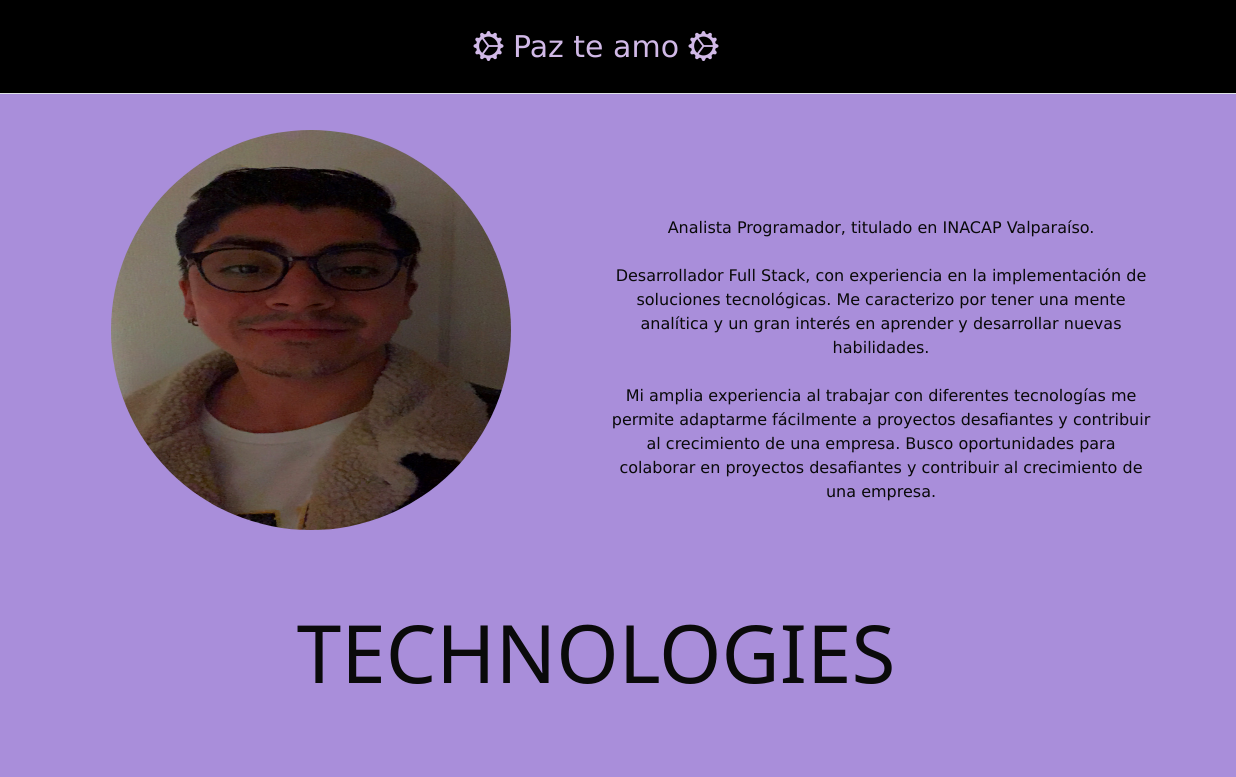
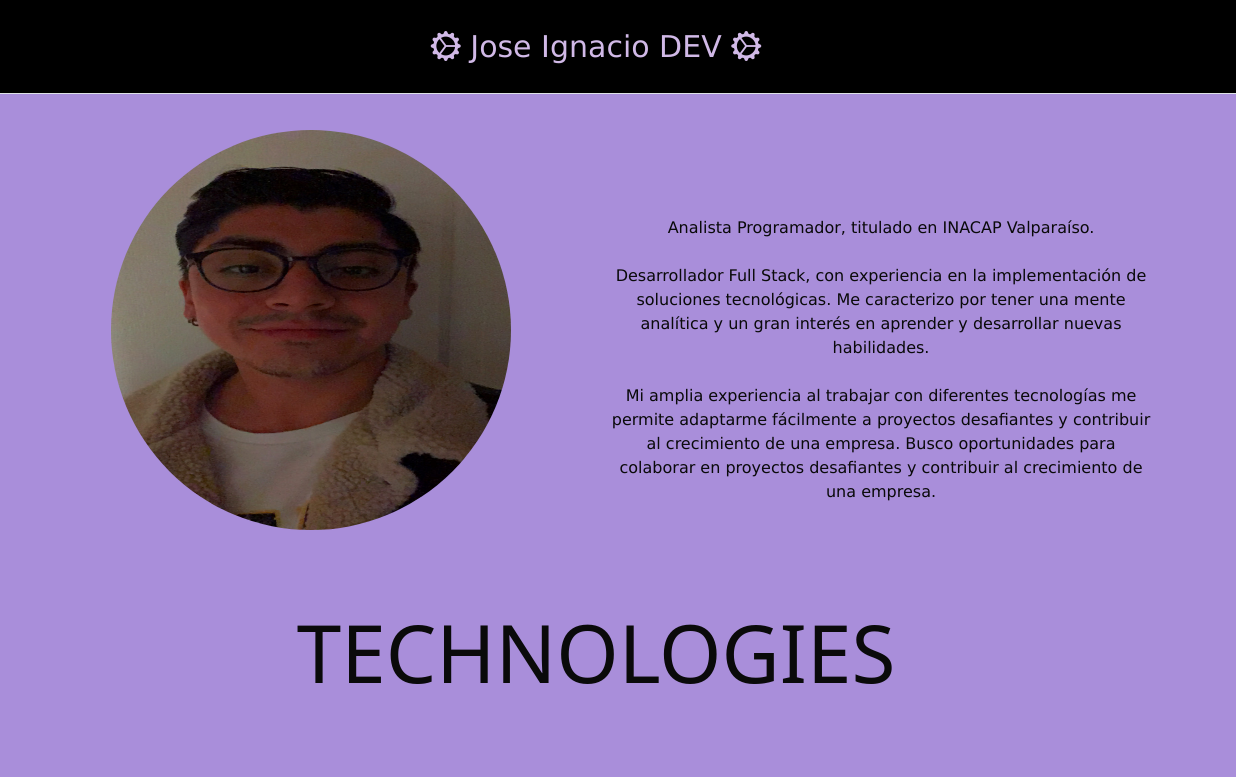
Before and after one commit to josefuentes54/joseignacio, a plain HTML site: page index.html in a window 1280 px wide. Shown: the top 777 px of the page, 44-1280 px from the left. Drawn offline with nearby package versions, Linux system fonts and the light colour scheme.

Commit message:
Segundo Commit

```diff
--- a/index.html
+++ b/index.html
@@ -22,7 +22,7 @@
       </a>
 
       <ul class="nav col-12 col-md-auto mb-2 justify-content-center mb-md-0">
-        <li ><a href="#" class="nav-link"><i class="bi bi-gear-wide-connected"></i> Paz te amo <i class="bi bi-gear-wide-connected"></i></a></li>
+        <li ><a href="#" class="nav-link"><i class="bi bi-gear-wide-connected"></i> Jose Ignacio DEV <i class="bi bi-gear-wide-connected"></i></a></li>
 
       </ul>
 
```
